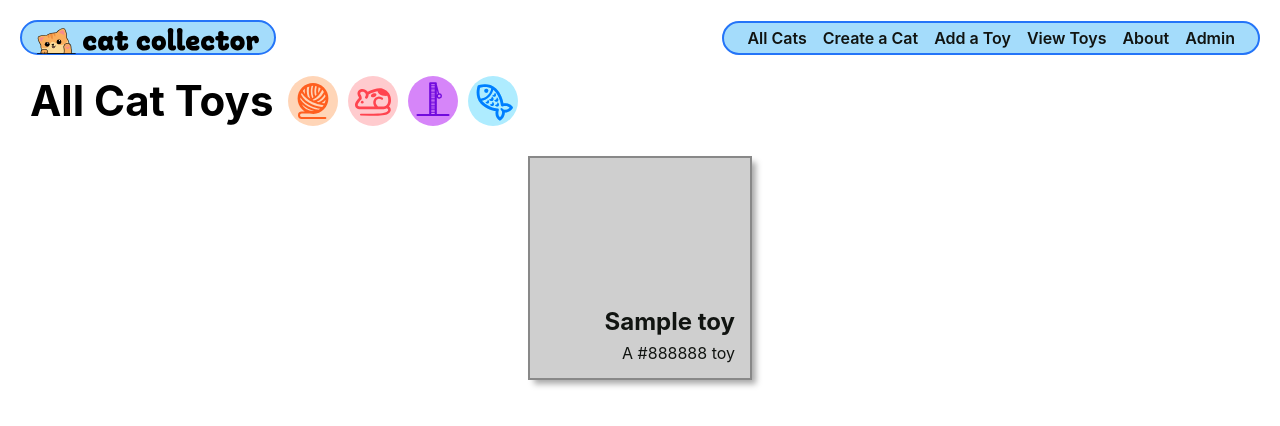
After one commit to cassius2828/cat-collector, a Django app: page /toys/ in a window 1280 px wide. The commit adds this page. Shown: the top 426 px of the page. Run offline with Django 5.2, Linux system fonts and the light colour scheme; tables that the repository leaves empty hold one stand-in row (values such as "Sample post").

Commit message:
added toys model, views, urls, html, and css

```diff
--- a/main_app/models.py
+++ b/main_app/models.py
@@ -13,6 +13,35 @@ class Cat(models.Model):
     def __str__(self):
         return self.name
 
-# absolute redirect in class
+    # absolute redirect in class
     def get_absolute_url(self):
-        return reverse("cat_details", kwargs={"cat_id": self.id})
+        return reverse("cat-details", kwargs={"cat_id": self.id})
+
+
+MEALS = (
+    ("B", "Breakfast"),
+    ("L", "Lunch"),
+    ("D", "Dinner"),
+)
+
+
+class Feeding(models.Model):
+    date = models.DateField()
+    meal = models.CharField(max_length=1, choices=MEALS, default=MEALS[0][0])
+    # if we delete the cat, then we will delete all of the data associated with thtat specific cat
+    # meaning any relational data is also deleted
+    cat = models.ForeignKey(Cat, on_delete=models.CASCADE)
+
+    def __str__(self):
+        return f"{self.get_meal_display()} on {self.date}"
+
+
+class Toy(models.Model):
+    name = models.CharField(max_length=50)
+    color = models.CharField(max_length=50)
+
+    def __str__(self):
+        return f"A {self.color} {self.name}"
+
+    def get_absolute_url(self):
+        return reverse("toy-detail", kwargs={"pk": self.id})
--- /dev/null
+++ b/main_app/static/css/toys/toy-index.css
@@ -0,0 +1,64 @@
+.card-container {
+    padding: 0 40px;
+    display: flex;
+    justify-content: center;
+    flex-wrap: wrap;
+  }
+
+  .card {
+    width: 224px;
+    height: 224px;
+    margin: 10px;
+    border: solid 2px;
+    box-shadow: var(--card-box-shadow);
+    position: relative;
+  }
+
+  .card-bg {
+    opacity: 0.4;
+    position: absolute;
+    display: inline-flex;
+    top: 0;
+    left: 0;
+    width: 100%;
+    height: 100%;
+  }
+
+  .card-content {
+    padding: 15px;
+    height: 100%;
+    width: 100%;
+    display: flex;
+    align-items: flex-end;
+    justify-content: flex-end;
+    flex-direction: column;
+  }
+
+  .card > a {
+    position: absolute;
+    top: 0;
+    left: 0;
+    width: 100%;
+    height: 100%;
+    display: inline-block;
+    text-decoration: none;
+    color: var(--text-color);
+  }
+
+  .card h2 {
+    margin: 7px 0;
+    font-size: var(--font-xl);
+  }
+
+  .card p {
+    margin: 0;
+    font-size: var(--font-reg);
+  }
+
+  .page-header > img {
+    margin-left: 10px;
+  }
+
+  .page-header > img:first-of-type {
+    margin-left: 15px;
+  }
--- a/main_app/templates/base.html
+++ b/main_app/templates/base.html
@@ -24,10 +24,16 @@
       <nav>
         <ul>
           <li>
-            <a href="{% url "cat_index" %}">All Cats</a>
+            <a href="{% url "cat-index" %}">All Cats</a>
           </li>
           <li>
-            <a href="{% url "cat_create" %}">Create a Cat</a>
+            <a href="{% url "cat-create" %}">Create a Cat</a>
+          </li>
+          <li>
+            <a href="{% url "toy-create" %}">Add a Toy</a>
+          </li>
+          <li>
+            <a href="{% url "toy-index" %}">View Toys</a>
           </li>
           <li>
             <a href="/about">About</a>
--- a/main_app/templates/cats/index.html
+++ b/main_app/templates/cats/index.html
@@ -17,7 +17,7 @@
   <section class="card-container">
     {% for cat in cats %}
       <div class="card">
-        <a href="{% url "cat_details" cat.id %}">
+        <a href="{% url "cat-details" cat.id %}">
         <div class="card-content">
           <div class="card-img-container">
             <img src="{% static 'images/sk8r-boi-cat.svg' %}" alt="A skater boy cat" />
--- /dev/null
+++ b/main_app/templates/main_app/toy_list.html
@@ -0,0 +1,36 @@
+{% extends 'base.html' %}
+{% load static %}
+{% block head %}
+    <link rel="stylesheet" href="{% static 'css/toys/toy-index.css' %}" />
+{% endblock %}
+{% block content %}
+    <section class="page-header">
+        <h1>All Cat Toys</h1>
+        <img src="{% static 'images/string.svg' %}" alt="A ball of string" />
+        <img src="{% static 'images/mouse.svg' %}" alt="A mouse" />
+        <img src="{% static 'images/post.svg' %}" alt="A scratching post" />
+        <img src="{% static 'images/fish.svg' %}" alt="A fishy toy" />
+    </section>
+    <section class="card-container">
+        {% if toys %}
+            {% for toy in toys %}
+                <div class="card" style="border-color: {{ toy.color }}">
+                    <div class="card-bg" style="background-color: {{ toy.color }}"></div>
+                    <a href="{% url 'toy-detail' toy.id %}">
+                        <div class="card-content">
+                            <h2>{{ toy.name }}</h2>
+                            <p>A {{ toy.color }} toy</p>
+                        </div>
+                    </a>
+                </div>
+            {% endfor %}
+        {% else %}
+            <div>
+                <p>Time to stock up on some new toys!</p>
+                <a href="{% url 'toy-create' %}">
+                    <button>Create a Toy</button>
+                </a>
+            </div>
+        {% endif %}
+    </section>
+{% endblock %}
--- a/main_app/urls.py
+++ b/main_app/urls.py
@@ -8,13 +8,19 @@ urlpatterns = [
     #    use trailing slashes and a root route is a blank string
     path("", views.home, name="home"),
     path("about/", views.about, name="about"),
-    path("cats/", views.cat_index, name="cat_index"),
+    path("cats/", views.cat_index, name="cat-index"),
     # ? everytime we get a http req, it looks at params and grabs the splat of the id
     # preferace the id with the resource
-    path("cats/<int:cat_id>/", views.cat_details, name="cat_details"),
+    path("cats/<int:cat_id>/", views.cat_details, name="cat-details"),
     # as_view initializes ... ?
-    path("cats/create/", views.CatCreate.as_view(), name="cat_create"),
+    path("cats/create/", views.CatCreate.as_view(), name="cat-create"),
     # class based views expect params to be named "pk" (primary key)
     path("cats/<int:pk>/update/", views.CatUpdate.as_view(), name="cat-update"),
     path("cats/<int:pk>/delete/", views.CatDelete.as_view(), name="cat-delete"),
+    path("cats/<int:cat_id>/add-feeding/", views.add_feeding, name="add-feeding"),
+    path("toys/create/", views.ToyCreate.as_view(), name="toy-create"),
+    path("toys/<int:pk>/", views.ToyDetail.as_view(), name="toy-detail"),
+    path("toys/", views.toy_index, name="toy-index"),
+    path("toys/<int:pk>/update/", views.ToyUpdate.as_view(), name="toy-update"),
+    path("toys/<int:pk>/delete", views.ToyDelete.as_view(), name="toy-delete"),
 ]
--- a/main_app/views.py
+++ b/main_app/views.py
@@ -1,16 +1,21 @@
-from django.shortcuts import render
+from django.shortcuts import render, redirect
 from django.http import HttpResponse
 
 from django.views.generic.edit import CreateView, DeleteView, UpdateView
+from django.views.generic import DetailView, ListView
 
 # Create your views here.
 
 # View functions are like controller function
 # they process http requests
 
-from .models import Cat
+from .models import Cat, Toy
+from .forms import FeedingForm
 
 
+# ///////////////////////////
+# * View Functions
+# ///////////////////////////
 def home(request):
     return render(request, "home.html")
 
@@ -29,9 +34,34 @@ def cat_index(request):
 def cat_details(request, cat_id):
     # no need for async await bc python is synchronous
     cat = Cat.objects.get(id=cat_id)
-    return render(request, "cats/details.html", {"cat": cat})
+    feeding_form = FeedingForm()  # creates a form from our class
+    return render(
+        request, "cats/details.html", {"cat": cat, "feeding_form": feeding_form}
+    )
 
 
+def add_feeding(request, cat_id):
+    # using the data from the POST req from the client (think req.body, request.POST)
+    form = FeedingForm(request.POST)
+    if form.is_valid():
+        # still need to add the cat_id to the feeding
+        # create an object to be saved to the db
+        new_feeding = form.save(commit=False)
+        # add the cat_id to the obj that is going to be added as a new row in the feeding table in
+        # psql
+        new_feeding.cat_id = cat_id
+        new_feeding.save()  # enter the new row in the feeding table in psql
+    return redirect("cat-details", cat_id=cat_id)
+
+
+def toy_index(request):
+    toys = Toy.objects.all()
+    return render(request, "main_app/toy_list.html", {"toys": toys})
+
+
+# ///////////////////////////
+# * Class Based Views
+# ///////////////////////////
 class CatCreate(CreateView):
     model = Cat
     fields = "__all__"  # referencing the model fields
@@ -43,29 +73,34 @@ class CatCreate(CreateView):
 class CatUpdate(UpdateView):
     model = Cat
     # disallow the updating of the cat's name
-    fields = ['breed', 'description', 'age']
+    fields = ["breed", "description", "age"]
+
 
 class CatDelete(DeleteView):
     model = Cat
     # since we just deleted the resource, we have to go to the index now
     # so we need to put the abs url here
-    success_url = '/cats/'
+    success_url = "/cats/"
 
 
-# temporary data until we config our models
+class ToyCreate(CreateView):
+    model = Toy
+    fields = "__all__"
 
 
-# class Cat:
-#     def __init__(self, name, breed, description, age):
-#         self.name = name
-#         self.breed = breed
-#         self.description = description
-#         self.age = age
+class ToyUpdate(UpdateView):
+    model = Toy
+    fields = "__all__"
 
 
-# cats = [
-#     Cat("Dobbie", "Sphinx", "Loves treats", 3),
-#     Cat("bear", "Sphinx", "Loves fighting", 9),
-#     Cat("taco", "Sphinx", "Loves lindsey", 3),
-#     Cat("smudge", "Tiger", "Loves luna", 0),
-# ]
+class ToyDelete(DeleteView):
+    model = Toy
+    success_url = "/toys/"
+
+
+class ToyDetail(DetailView):
+    model = Toy
+
+
+class ToyList(ListView):
+    model = Toy
```
Also changed, not shown: main_app/admin.py (+5 -2 lines), main_app/forms.py (added, +18 -0 lines), main_app/static/css/toys/toy-detail.css (added, +52 -0 lines), main_app/templates/cats/details.html (+43 -2 lines), main_app/templates/main_app/toy_confirm_delete.html (renamed from main_app/templates/main_app/cat_confirm_delete.html, +3 -4 lines), main_app/templates/main_app/toy_detail.html (added, +19 -0 lines), main_app/templates/main_app/toy_form.html (added, +23 -0 lines), notes.txt (+82 -0 lines), main_app/migrations/0002_feeding.py (added), main_app/migrations/0003_rename_meals_feeding_meal.py (added), main_app/migrations/0004_toy.py (added).
